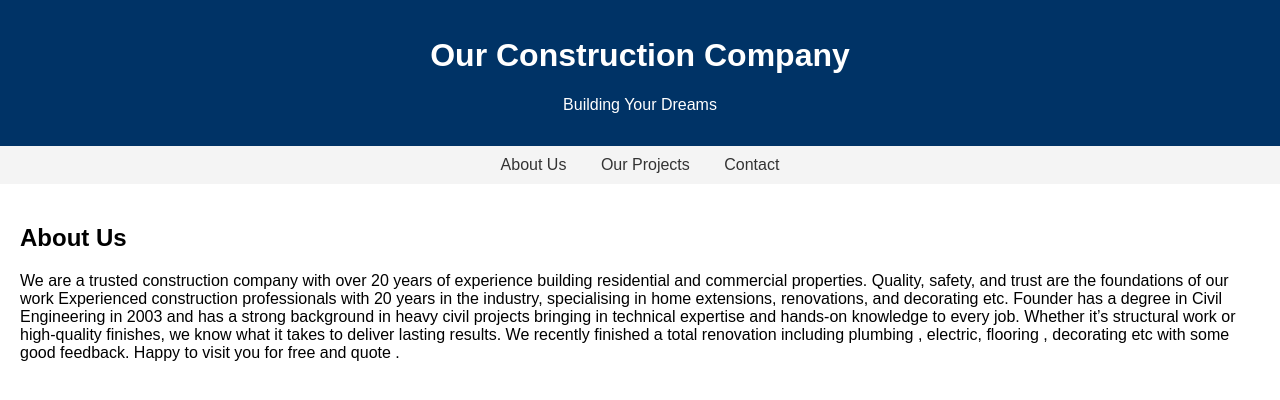
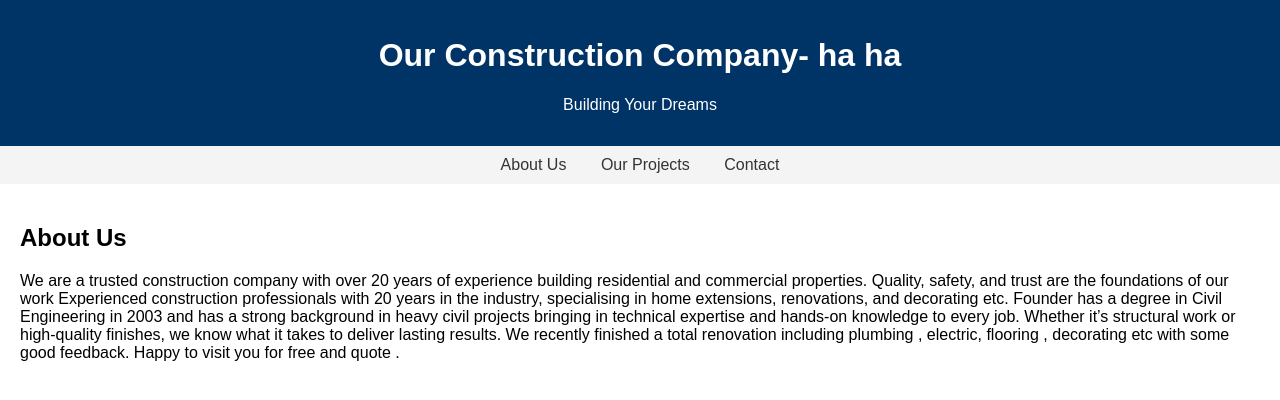
Before and after one commit to remellavs/remellavs, a plain HTML site: page index.html in a window 1280 px wide. Drawn offline with Linux system fonts and the light colour scheme.

Commit message:
Update index.html

```diff
--- a/index.html
+++ b/index.html
@@ -3,7 +3,7 @@
 <head>
   <meta charset="UTF-8">
   <meta name="viewport" content="width=device-width, initial-scale=1">
-  <title>OTGO- On the Go!</title>
+  <title>"Our construction Company"!</title>
   <style>
     body {
       font-family: Arial, sans-serif;
@@ -48,7 +48,7 @@
 <body>
 
 <header>
-  <h1>Our Construction Company</h1>
+  <h1>Our Construction Company- ha ha</h1>
   <p>Building Your Dreams</p>
 </header>
 
```
